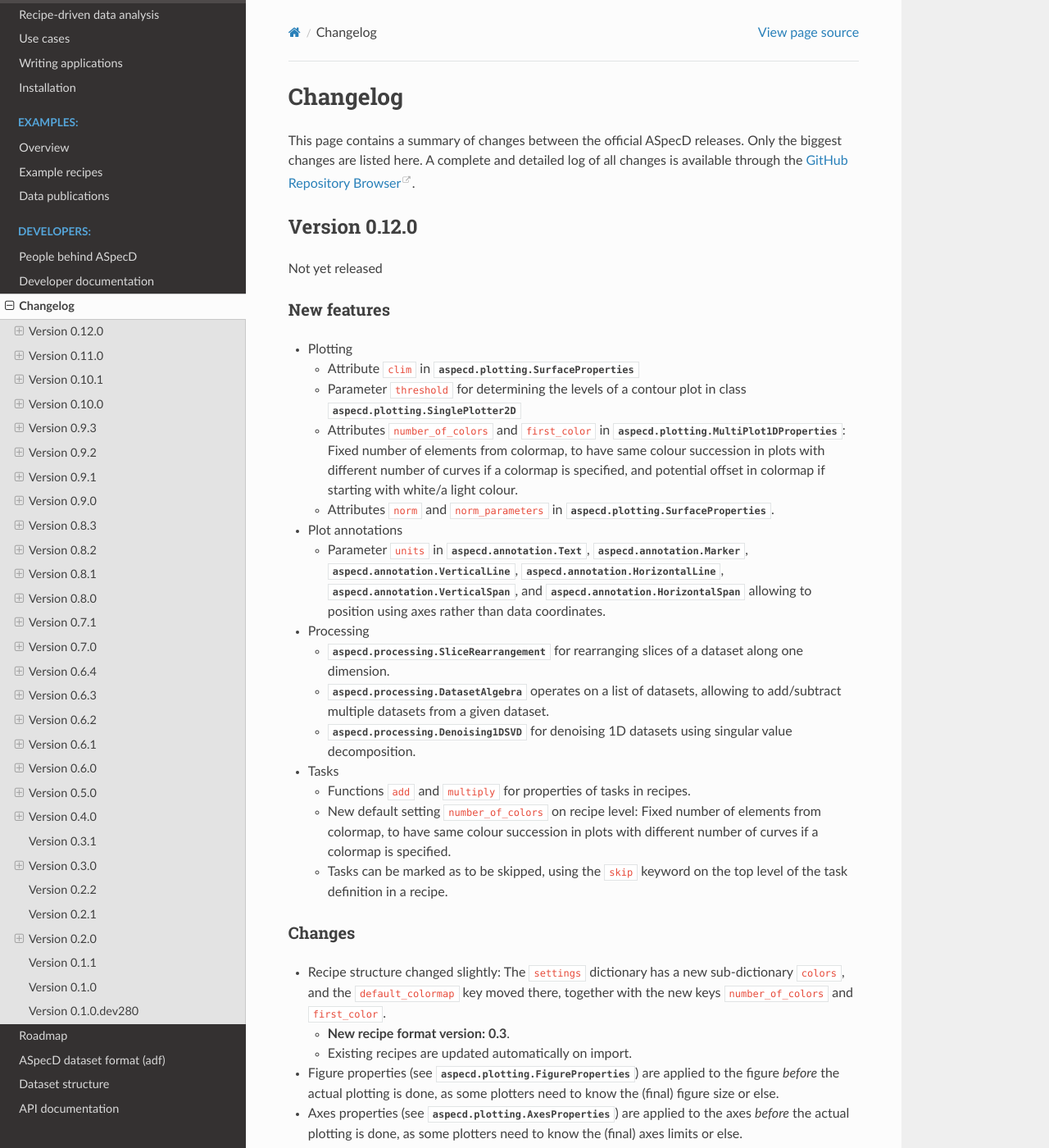
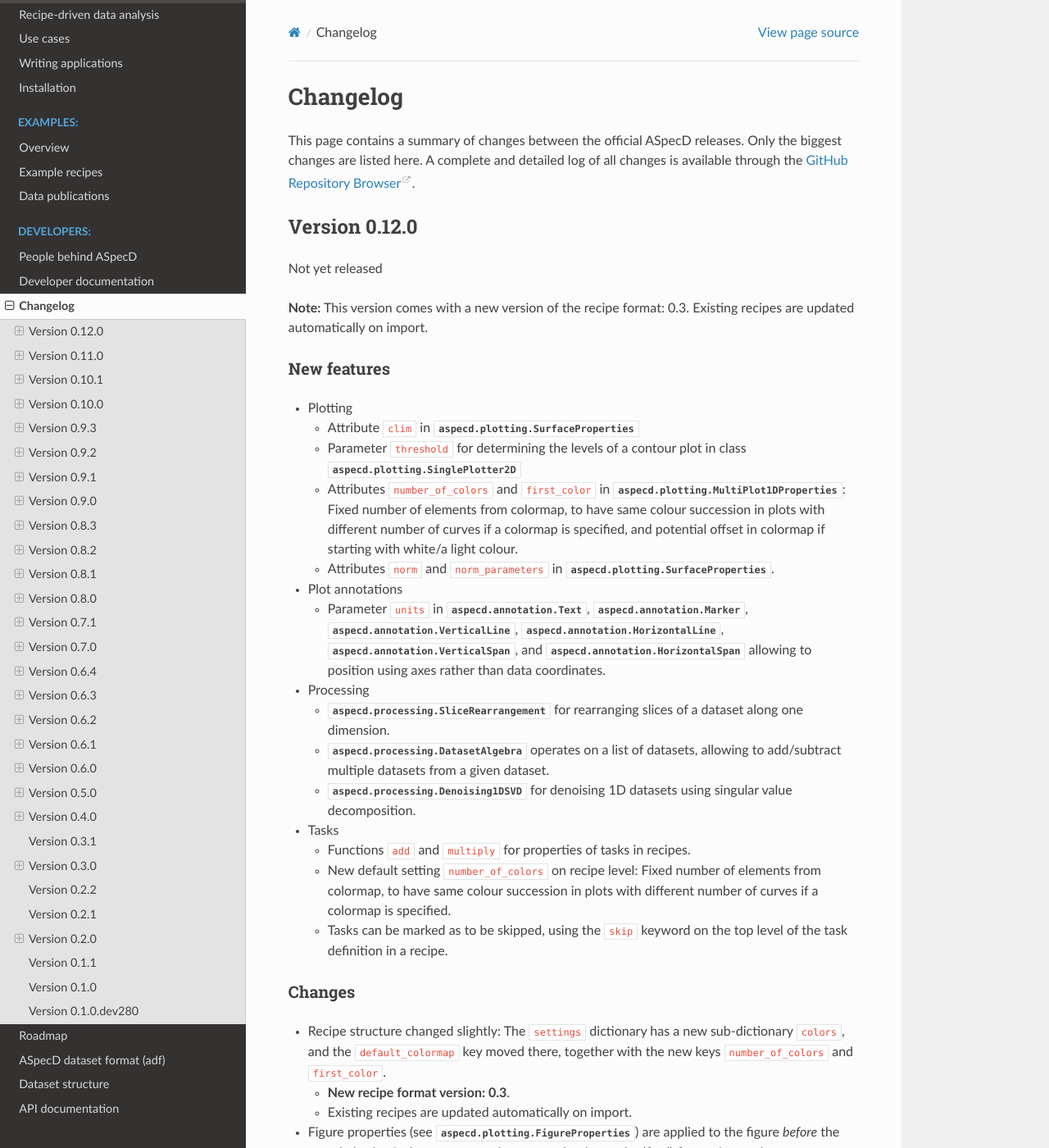
Before and after one commit to tillbiskup/aspecd, a Sphinx documentation site: the page built from docs/changelog.rst, in a window 1280 px wide and 1400 px high. Shown: the whole window at 82% size. Built offline with Sphinx 7.4.7 and the Read the Docs theme 3.1.0, drawn with Linux system fonts in a browser that asks for light colours; some of the changed text lies outside the part shown.

Commit message:
Update changelog: more prominent highlighting of new recipe version; new category with updated requirements

```diff
--- a/docs/changelog.rst
+++ b/docs/changelog.rst
@@ -9,6 +9,9 @@
 ==============
 
 Not yet released
+
+
+**Note:** This version comes with a new version of the recipe format: 0.3. Existing recipes are updated automatically on import.
 
 
 New features
@@ -58,6 +61,12 @@
 * :class:`aspecd.processing.SliceRemoval` removes value(s) from corresponding axis
 * :class:`aspecd.processing.Averaging` handles inverted axes (*e.g.*, ppm scale) correctly regardless how ranges are given
 * :class:`aspecd.plotting.MultiPlot1DProperties` handles explicit colours of individual drawings correctly.
+
+
+Updated requirements
+--------------------
+
+* bibrecord >= 0.2
 
 
 Version 0.11.0
```
Also changed, not shown: 1 other file.
